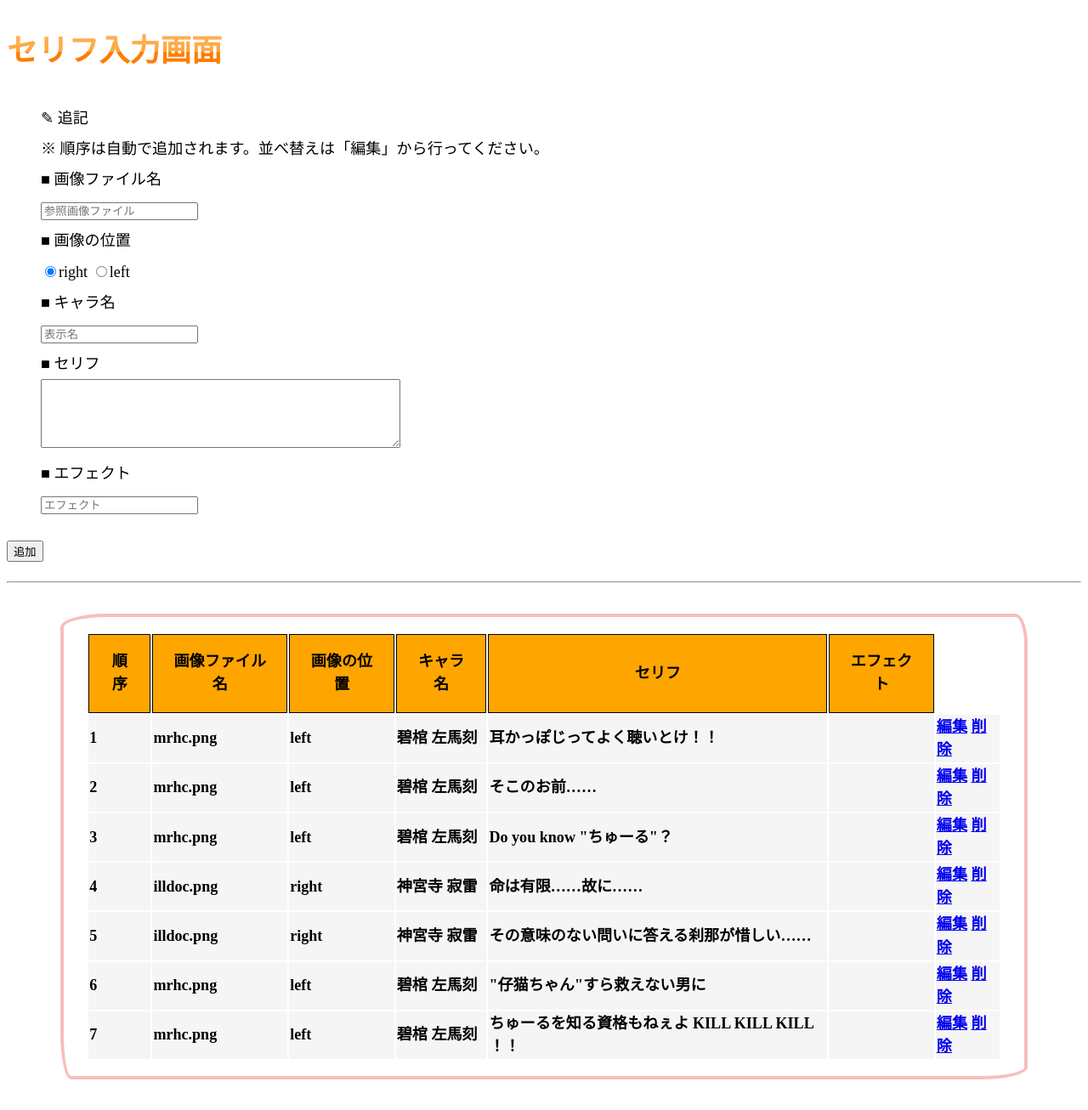
After one commit to LevelDrain/VisualNovelTool, a PHP site: page /php/index.php in a window 1280 px wide. The commit adds this page. Shown: the whole page at 85% size. Run offline with PHP 8.4, Linux system fonts and the light colour scheme; data comes from the database, SQL or seed files in the repository.

Commit message:
CRUD実装終了

```diff
--- a/css/index.css
+++ b/css/index.css
@@ -112,3 +112,8 @@ body {
         opacity: 1;
     }
 }
+
+/* エディタ */
+ul{
+    list-style-type: none;
+}
--- /dev/null
+++ b/css/index2.css
@@ -0,0 +1,43 @@
+h1{
+	color: #FF7C00;
+	background: -webkit-linear-gradient(top, #FFB76B 0%, #FFA73D 50%, #FF7C00 51%, #FF7F04 100%);
+	-webkit-background-clip: text;
+  -webkit-text-fill-color: transparent;
+}
+
+table{
+	margin: 2em auto;
+	padding: 1em 1.5em;
+	width: 90%; /*幅の調節*/
+	color: #777777; /* 文字色 */
+	background-color: #fff; /* 背景色 */
+	border: 4px solid #f6bfbc; /*線の太さ・色*/
+	border-radius: 3em .8em 3em .7em/.9em 2em .8em 3em;
+}
+
+th{
+	position: relative;
+	border: 1.5px solid #000;
+	margin: 2em auto;
+	padding: 1em;
+	background-color: #fff;
+	background: orange;
+	font-family: "ＭＳ Ｐゴシック";
+
+}
+
+tr{
+	padding: 0;
+	position: relative;
+
+	color: black;
+	border-bottom: solid 2px #dadada; /*下に灰色線*/
+	background: whitesmoke; /*背景色*/
+	margin-bottom: 5px; /*下のバーとの余白*/
+	line-height: 1.5;
+	border-radius: 0 15px 15px 0; /*右側の角だけを丸く*/
+	padding: 0.5em;
+	list-style-type: none!important;
+	font-weight: bold;
+
+}
--- a/php/function.php
+++ b/php/function.php
@@ -23,6 +23,25 @@ function dbConnect()
     }
 }
 
+function dbGetData($db, $id)
+{
+    $data = [];
+    if ($id) {
+        $queryRead = $db->prepare('SELECT * FROM textdata WHERE id = :id;');
+        $queryRead->bindParam(':id', $id, PDO::PARAM_INT);
+        $queryRead->execute();
+        $data = $queryRead->fetchAll();
+        // echo '<pre>';
+        // var_dump($data);
+        // echo '</pre>';
+    }
+    if (!count($data)) {
+        header('Location:index.php');
+        exit;
+    }
+    return $data;
+}
+
 $dbColumns = [
     'id' => '順序',
     'imageurl' => '画像ファイル名',
--- /dev/null
+++ b/php/index.php
@@ -0,0 +1,100 @@
+<?php
+require 'function.php';
+
+// データ読み込み（Read）
+$db = dbConnect();
+$threads = $db->query('SELECT * FROM textdata;');
+$threads->execute();
+
+// データ作成（Create）
+if(isset($_POST['insert'])){
+    $insert=$db->prepare('INSERT INTO textdata (imageurl, position, name, serif, effect) values(:imageurl, :position, :name, :serif, :effect)');
+    $insert->bindParam(':imageurl',$_POST['imageurl'],PDO::PARAM_STR);
+    $insert->bindParam(':position',$_POST['position'],PDO::PARAM_STR);
+    $insert->bindParam(':name',$_POST['name'],PDO::PARAM_STR);
+    $insert->bindParam(':serif',$_POST['serif'],PDO::PARAM_STR);
+    $insert->bindParam(':effect',$_POST['effect'],PDO::PARAM_STR);
+    $insert->execute();
+}
+?>
+
+<!DOCTYPE html>
+<html lang="ja">
+
+<head>
+    <meta charset="UTF-8">
+    <meta name="viewport" content="width=device-width, initial-scale=1.0">
+    <meta http-equiv="X-UA-Compatible" content="ie=edge">
+    <title>セリフ入力画面</title>
+    <link rel="stylesheet" href="../css/index.css">
+    <link rel="stylesheet" href="../css/index2.css">
+</head>
+
+<body>
+    <div id="container">
+        <h1>セリフ入力画面</h1>
+
+        <form action="index.php" enctype="multipart/form-data" method="post">
+            <ul>
+                <li>✎ 追記</li>
+                <li>
+                    ※ 順序は自動で追加されます。並べ替えは「編集」から行ってください。
+                </li>
+                <li>
+                    <label>■ 画像ファイル名<br>
+                        <input type="text" name="imageurl" placeholder="参照画像ファイル">
+                    </label>
+                </li>
+                <li>
+                    ■ 画像の位置<br>
+                    <label>
+                        <input type="radio" name="position" value="right" checked>right
+                    </label>
+                    <label>
+                        <input type="radio" name="position" value="left">left
+                    </label>
+                </li>
+                <li>
+                    <label>■ キャラ名<br>
+                        <input type="text" name="name" placeholder="表示名">
+                    </label>
+                </li>
+                <li>
+                    <label>■ セリフ<br>
+                        <textarea name="serif" rows="5" cols="50"></textarea>
+                    </label>
+                </li>
+                <li>
+                    <label>■ エフェクト<br>
+                        <input type="text" name="effect" placeholder="エフェクト">
+                    </label>
+                </li>
+            </ul>
+            <p>
+                <button type="submit" id="submit" name="insert">追加</button>
+            </p>
+        </form>
+
+        <hr>
+        <table>
+            <tr>
+                <?php foreach ($dbColumns as $column) : ?>
+                <th><?= $column ?></th>
+                <?php endforeach; ?>
+            </tr>
+            <?php foreach ($threads as $thread) : ?>
+            <tr>
+                <?php foreach ($dbColumns as $key => $column) : ?>
+                <td><?= isset($thread[$key]) ? htmlspecialchars($thread[$key]) : '' ?></td>
+                <?php endforeach; ?>
+                <td>
+                    <a href="edit.php?id=<?= htmlspecialchars($thread['id']) ?>">編集</a>
+                    <a href="delete.php?id=<?= htmlspecialchars($thread['id']) ?>">削除</a>
+                </td>
+            </tr>
+            <?php endforeach; ?>
+        </table>
+    </div>
+</body>
+
+</html>
```
Also changed, not shown: index.html (+10 -3 lines), php/delete.php (added, +71 -0 lines), php/edit.php (added, +109 -0 lines), php/editor.php (deleted, +0 -29 lines).
